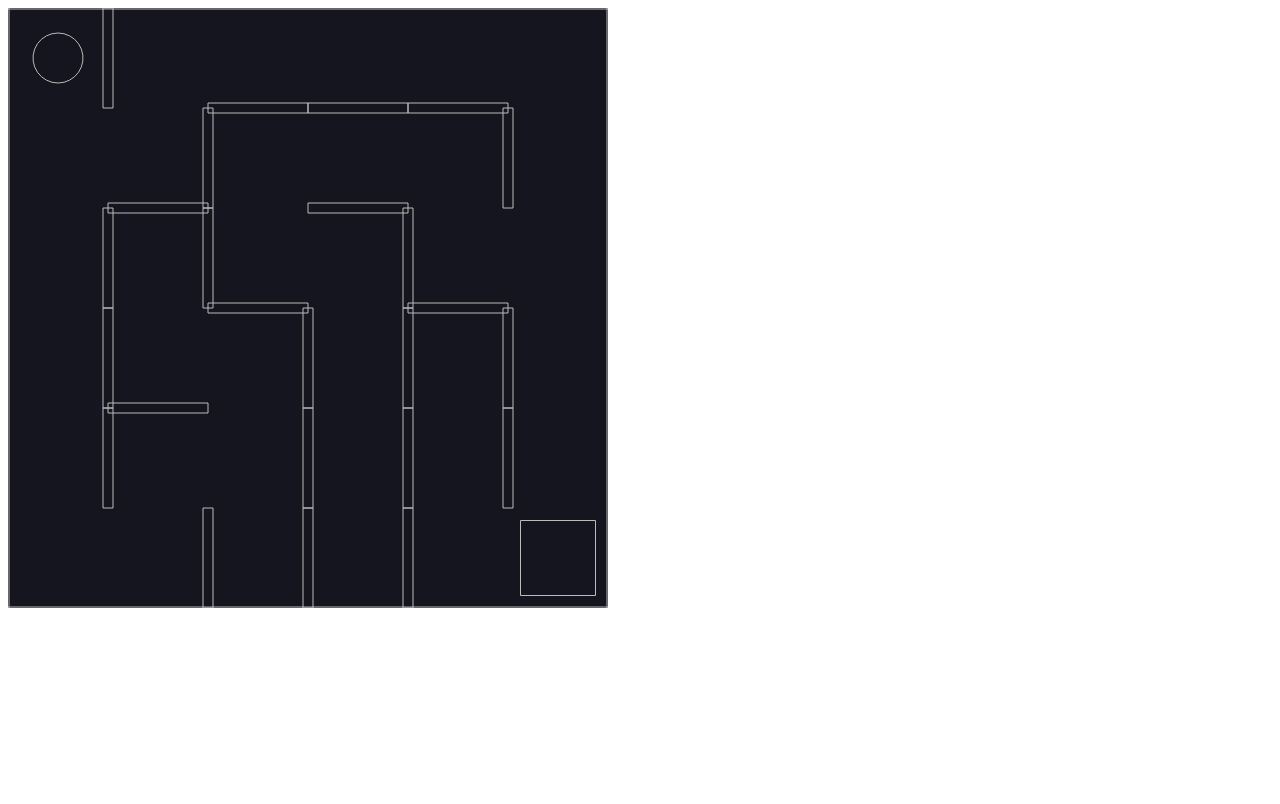
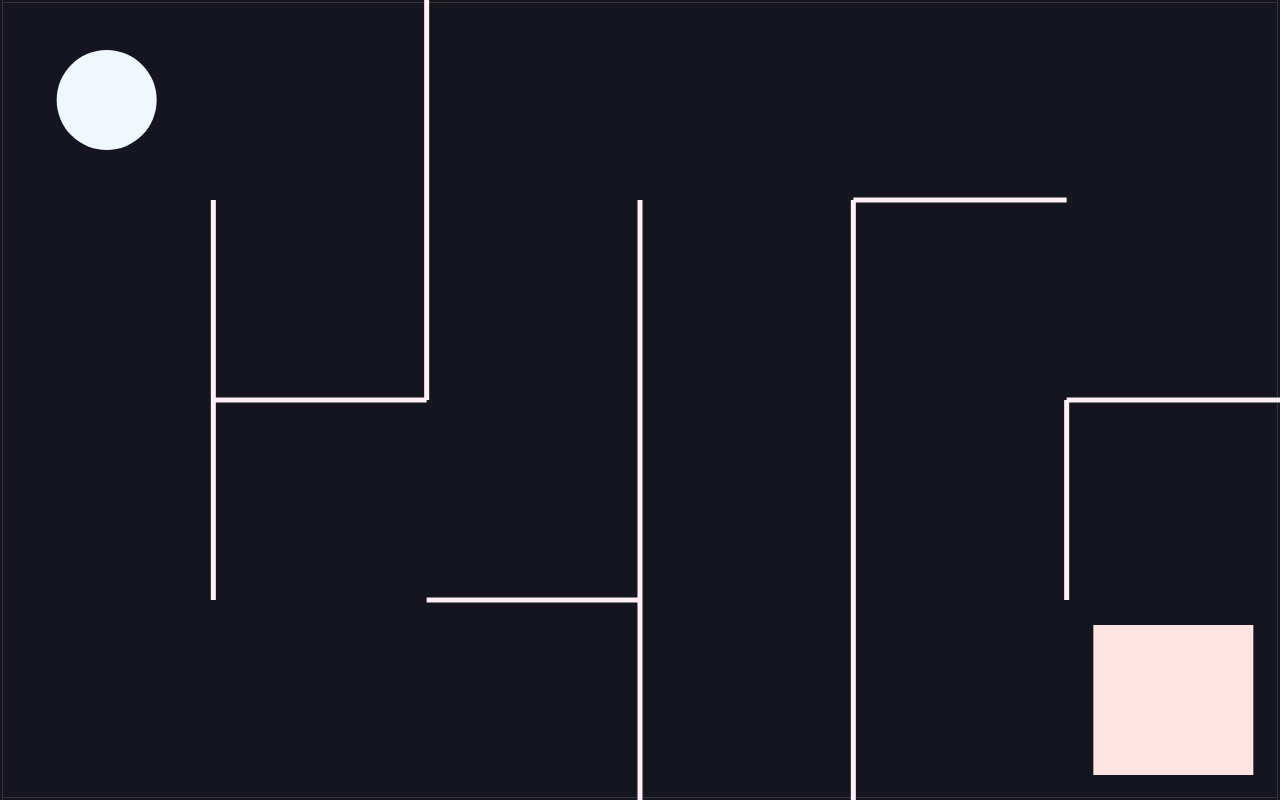
Before and after one commit to abu-nai/browser-maze-game, a plain HTML site: page index.html in a window 1280 px wide. Drawn offline with nearby package versions, Linux system fonts and the light colour scheme.

Commit message:
refactored to work with rectangular canvases, changed some colours, displayed win msg!

```diff
--- a/app.js
+++ b/app.js
@@ -1,11 +1,14 @@
 // adding script to MatterJS in HTML file added a global variable called Matter; here we are destructuring objects from the Matter object for access and use
 const { Engine, Render, Runner, World, Bodies, Body, Events } = Matter;
 
-const cells = 6;
-const width = 600;
-const height = 600;
+const cellsHorizontal = 6;
+const cellsVertical = 4;
+// fills canvas to size of screen
+const width = window.innerWidth;
+const height = window.innerHeight;
 
-const unitLength = width / cells;
+const unitLengthX = width / cellsHorizontal;
+const unitLengthY = height / cellsVertical;
 
 const engine = Engine.create();
 // disables gravity in the y direction
@@ -18,7 +21,7 @@
     element: document.body,
     engine: engine,
     options: {
-        wireframes: true, // gives us solid shaped with randomised colours
+        wireframes: false, // gives us solid shaped with randomised colours
         width,
         height
     }
@@ -31,10 +34,10 @@
 const walls = [
     // first two dimensions determine where the center of our object is placed own the screen
     // second two dimensions determine the height and width of the rectangle
-    Bodies.rectangle(width/2, 0, width, 2, {isStatic: true}),
-    Bodies.rectangle(width/2, height, width, 2, {isStatic: true}),
-    Bodies.rectangle(0, height/2, 2, height, {isStatic: true}),
-    Bodies.rectangle(width, height/2, 2, height, {isStatic: true})
+    Bodies.rectangle(width/2, 0, width, 5, {isStatic: true}),
+    Bodies.rectangle(width/2, height, width, 5, {isStatic: true}),
+    Bodies.rectangle(0, height/2, 5, height, {isStatic: true}),
+    Bodies.rectangle(width, height/2, 5, height, {isStatic: true})
 ];
 
 // need to add shapes we create to the world object in order for them to show up
@@ -60,21 +63,21 @@
 };
 
 // cannot do direct fill with false from the get-go because when we use Array, it creates identical inner arrays in memory. changes to one array would affect all arrays since they have the same reference in memory.
-const grid = Array(cells)
+const grid = Array(cellsVertical) // need to use the variable that corresponds to number of ROWS (grid outer array)
     .fill(null)
-    .map(() => Array(cells).fill(false));
+    .map(() => Array(cellsHorizontal).fill(false)); // need to use the variable that corresponds to columns as .map is building out the inner row
 
-const verticals = Array(cells)
+const verticals = Array(cellsVertical)
     .fill(null)
-    .map(() => Array(cells - 1).fill(false));
+    .map(() => Array(cellsHorizontal - 1).fill(false));
 
-const horizontals = Array(cells - 1)
+const horizontals = Array(cellsVertical - 1)
     .fill(null)
-    .map(() => Array(cells).fill(false));
+    .map(() => Array(cellsHorizontal).fill(false));
 
 // generate random starting point
-const startRow = Math.floor(Math.random() * cells);
-const startColumn = Math.floor(Math.random() * cells);
+const startRow = Math.floor(Math.random() * cellsVertical);
+const startColumn = Math.floor(Math.random() * cellsHorizontal);
 
 const stepThroughCell = (row, column) => {
     // if I have visited the cell at [row, column], then return
@@ -98,7 +101,7 @@
     for (let neighbor of neighbors) {
         const [nextRow, nextColumn, direction] = neighbor;
     // See if that neighbour is out of bounds
-        if (nextRow < 0 || nextRow >= cells || nextColumn < 0 || nextColumn >= cells) {
+        if (nextRow < 0 || nextRow >= cellsVertical || nextColumn < 0 || nextColumn >= cellsHorizontal) {
             continue;
         }
 
@@ -134,13 +137,16 @@
         }
 
         const wall = Bodies.rectangle(
-            columnIndex * unitLength + unitLength / 2,
-            rowIndex * unitLength + unitLength,
-            unitLength,
-            10,
+            columnIndex * unitLengthX + unitLengthX / 2,
+            rowIndex * unitLengthY + unitLengthY,
+            unitLengthX,
+            5,
             {
                 isStatic: true,
-                label: 'wall'
+                label: 'wall',
+                render: {
+                    fillStyle: 'LavenderBlush'
+                }
             }
         );
 
@@ -155,13 +161,16 @@
         }
 
         const wall = Bodies.rectangle(
-            columnIndex * unitLength + unitLength,
-            rowIndex * unitLength + unitLength / 2,
-            10,
-            unitLength,
+            columnIndex * unitLengthX + unitLengthX,
+            rowIndex * unitLengthY + unitLengthY / 2,
+            5,
+            unitLengthY,
             {
                 isStatic: true,
-                label: 'wall'
+                label: 'wall',
+                render: {
+                    fillStyle: 'LavenderBlush'
+                }
             }
         );
 
@@ -171,25 +180,32 @@
 
 // Goal
 const goal = Bodies.rectangle(
-    width - unitLength / 2,
-    height - unitLength / 2,
-    unitLength * 0.75,
-    unitLength * 0.75,
+    width - unitLengthX / 2,
+    height - unitLengthY / 2,
+    unitLengthX * 0.75,
+    unitLengthY * 0.75,
     {
         isStatic: true,
-        label: 'goal'
+        label: 'goal',
+        render: {
+            fillStyle: 'MistyRose'
+        }
     }
 );
 
 World.add(world, goal);
 
 // Ball
+const ballRadius = Math.min(unitLengthX, unitLengthY) / 4;
 const ball = Bodies.circle(
-    unitLength / 2,
-    unitLength / 2,
-    unitLength / 4,
+    unitLengthX / 2,
+    unitLengthY / 2,
+    ballRadius,
     {
-        label: 'ball'
+        label: 'ball',
+        render: {
+            fillStyle: 'AliceBlue'
+        }
     }
 );
 
@@ -231,6 +247,7 @@
             labels.includes(collision.bodyA.label) &&
             labels.includes(collision.bodyB.label)
         ) {
+            document.querySelector('.winner').classList.remove('hidden');
             // if user wins, collapse the maze!
             world.gravity.y = 1;
             world.bodies.forEach(body => {
--- a/index.html
+++ b/index.html
@@ -5,8 +5,36 @@
     <meta name="viewport" content="width=device-width, initial-scale=1.0">
     <title>Document</title>
     <script src="https://cdnjs.cloudflare.com/ajax/libs/matter-js/0.20.0/matter.min.js"></script>
+    <!--removes extra space around canvas-->
+    <style>
+        body {
+            margin: 0;
+        }
+
+        .hidden {
+            display: none !important;
+        }
+
+        h1 {
+            color: white;
+            font-size: 64px;
+        }
+
+        .winner {
+            display: flex;
+            justify-content: center;
+            align-items: center;
+            position: absolute;
+            z-index: 1;
+            height: 100vh;
+            width: 100vw;
+        }
+    </style>
 </head>
 <body>
+    <div class="winner hidden">
+        <h1>WINNNNNAAAAA!</h1>
+    </div>
     <script src="app.js"></script>
 </body>
 </html>
```
